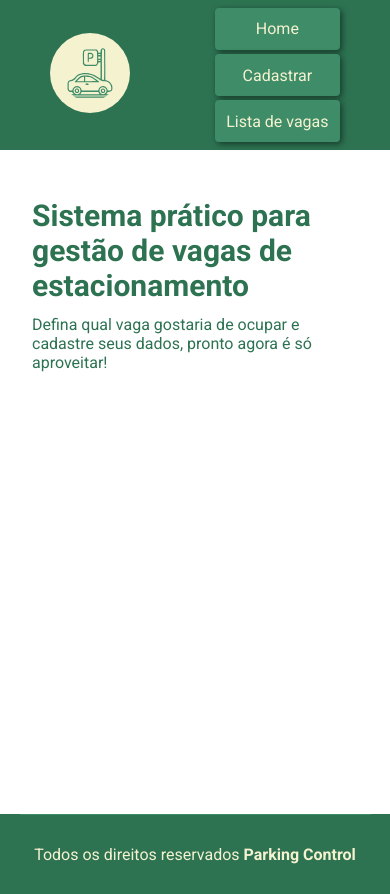
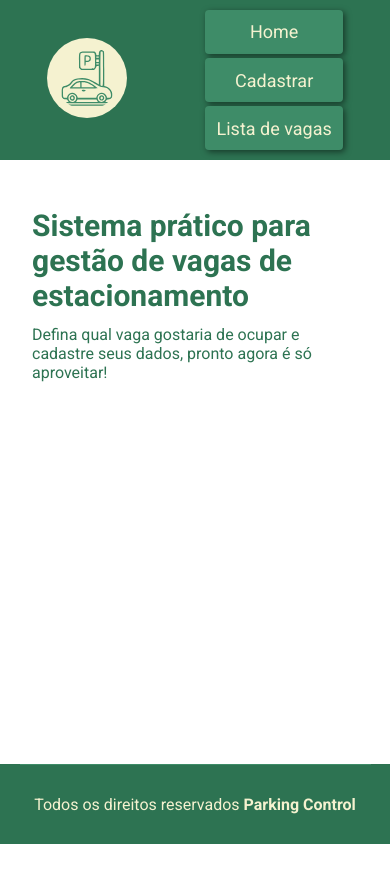
Before and after one commit to SidneyESSJr/parking-control, a React (Vite) app: page / in a window 390 px wide. After the commit the page ends 844 px from the top, so only its background shows below. Built offline with nearby package versions, Linux system fonts and the light colour scheme.

Commit message:
refacto: ajusta alguns detalhes da responsividade

```diff
--- a/src/components/header/header.module.css
+++ b/src/components/header/header.module.css
@@ -4,7 +4,7 @@
 }
 
 .container {
-  height: 100px;
+  height: 10rem;
   width: var(--container-width);
   margin: auto;
   display: flex;
@@ -16,7 +16,7 @@
 .container svg {
   background-color: var(--text-color);
   border-radius: 50%;
-  padding: var(--gap-m);
+  padding: var(--gap-s);
 }
 
 .container nav {
@@ -27,7 +27,6 @@
 @media (max-width: 500px) {
   .container {
     justify-content: space-around;
-    height: 150px;
     column-gap: var(--gap-xl);
   }
 
--- a/src/index.css
+++ b/src/index.css
@@ -31,6 +31,7 @@
   border: none;
   font-size: var(--gap-l);
   cursor: pointer;
+  font-size: large;
 }
 
 .button:hover {
--- a/src/pages/cadastro/cadastroPage.module.css
+++ b/src/pages/cadastro/cadastroPage.module.css
@@ -28,15 +28,15 @@
   min-width: 320px;
 }
 
-@media (min-height: 1170px) and (orientation: portrait) {
+@media (min-height: 2000px) and (orientation: portrait) {
   .cadastro {
-    height: calc(100vh - 180px);
+    height: calc(100vh - 240px);
   }
 }
 
 @media (min-height: 890px) and (orientation: landscape) {
   .cadastro {
-    height: calc(100vh - 180px);
+    height: calc(100vh - 240px);
   }
 }
 
--- a/src/pages/home/homePage.module.css
+++ b/src/pages/home/homePage.module.css
@@ -1,12 +1,12 @@
 
 @media (min-height: 420px) and (orientation: portrait) {
     .home {
-      height: calc(100vh - 180px);
+      height: calc(100vh - 240px);
     }
   }
 
   @media (min-height: 500px) and (orientation: landscape) {
     .home {
-      height: calc(100vh - 180px);
+      height: calc(100vh - 240px);
     }
   }
--- a/src/pages/lista-de-vagas/listaDeVagasPage.module.css
+++ b/src/pages/lista-de-vagas/listaDeVagasPage.module.css
@@ -8,7 +8,7 @@
   align-content: baseline;
   column-gap: var(--gap-xl);
   flex: 1;
-  height: calc(100vh - 180px);
+  height: calc(100vh - 240px);
   overflow: auto;
 }
 
@@ -20,7 +20,7 @@
 
 @media (min-height: 912px) {
   .lista {
-    height: calc(100vh - 180px);
+    height: calc(100vh - 240px);
   }
 }
 
```
